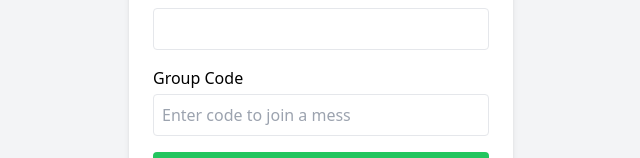
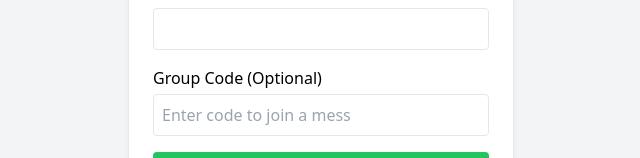
Before and after one commit to stmarief-beep/messbook.api, a React (Vite) app in the folder client/: page /register in a window 1280 px wide. Shown: the part 404-562 px from the top of the page, without its empty margins (319-959 px from the left). Built offline with nearby package versions, Linux system fonts and the light colour scheme.

Commit message:
Update Register.jsx

```diff
--- a/client/src/pages/Register.jsx
+++ b/client/src/pages/Register.jsx
@@ -57,14 +57,13 @@ const Register = () => {
                     />
                 </div>
                 <div className="mb-4">
-                    <label className="block mb-1">Group Code</label>
+                    <label className="block mb-1">Group Code (Optional)</label>
                     <input
                         type="text"
                         className="w-full border p-2 rounded"
                         value={groupCode}
                         onChange={(e) => setGroupCode(e.target.value)}
                         placeholder="Enter code to join a mess"
-                        required
                     />
                 </div>
                 <button className="w-full bg-green-500 text-white p-2 rounded hover:bg-green-600">Register</button>
```
